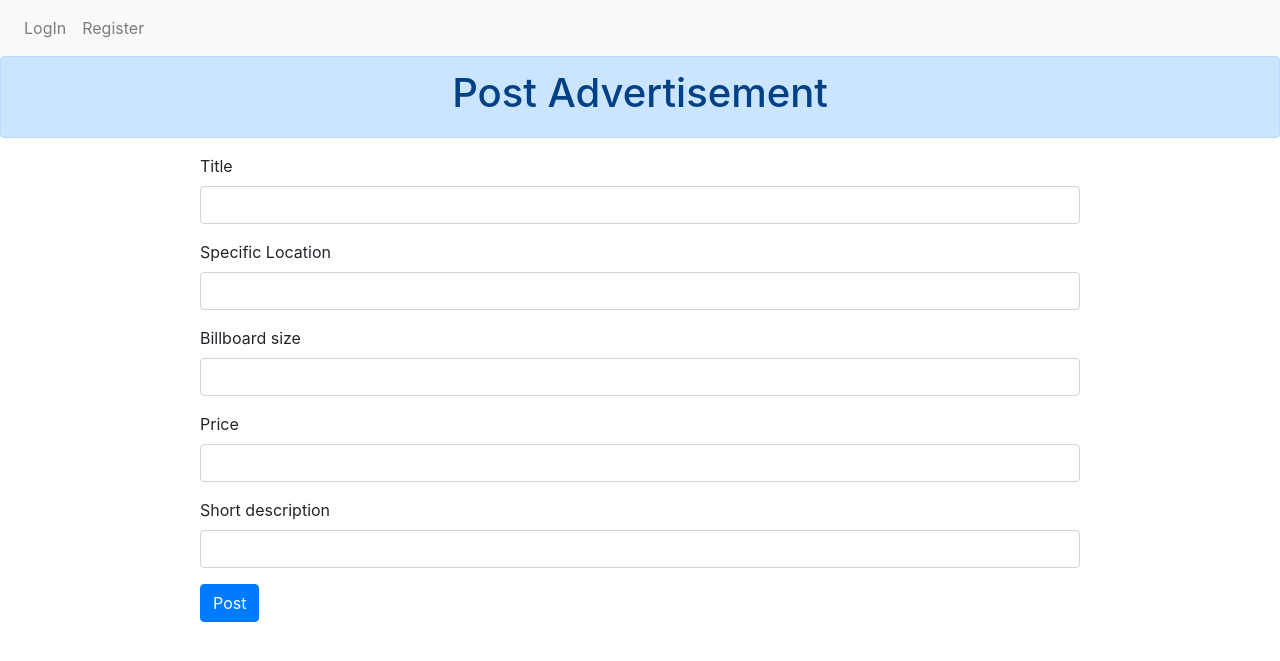
After one commit to Samir529/Billboard-Advertisement-System, a Django app: page /post_form/ in a window 1280 px wide. The commit adds this page. Shown: the top 661 px of the page. Run offline with Django 3.2, Linux system fonts and the light colour scheme; some libraries are stand-ins or nearby versions.

Commit message:
Created Post Form

```diff
--- a/Billboard-Advertisement-System/Billboard_Advertisement/Billboard_Advertisement/models.py
+++ b/Billboard-Advertisement-System/Billboard_Advertisement/Billboard_Advertisement/models.py
@@ -82,3 +82,7 @@ class CityCorporationProfileInfo(models.Model):
 
     def __str__(self):
         return str(self.user)
+
+
+class Post_Advertise(models.Model):
+    user = models.CharField(max_length = 100)
--- a/Billboard-Advertisement-System/Billboard_Advertisement/Billboard_Advertisement/templates/home.html
+++ b/Billboard-Advertisement-System/Billboard_Advertisement/Billboard_Advertisement/templates/home.html
@@ -23,6 +23,7 @@
                 <a href="sign_in_options/" class = "button" style="  display: block; margin: auto; width: 30%; color:black;"><span>Sign up</span></a>
                 <br>
                 <a href="admin_login/" class = "button" style="  display: block; margin: auto; width: 30%; color:black;"><span>Admin Panel</span></a>
+                <a href="post_form/" class = "button" style="  display: block; margin: auto; width: 30%; color:black;"><span>post</span></a>
                 {% endblock %}
             </div>
 </body>
--- /dev/null
+++ b/Billboard-Advertisement-System/Billboard_Advertisement/Billboard_Advertisement/templates/post_form.html
@@ -0,0 +1,61 @@
+
+  <!DOCTYPE html>
+  <html lang="en" xmlns:width="http://www.w3.org/1999/xhtml">
+<head>
+    <meta charset="UTF-8">
+    <meta name="viewport" content="width=device-width, initial-scale=1.0">
+    <link rel="stylesheet" href="https://stackpath.bootstrapcdn.com/bootstrap/4.4.1/css/bootstrap.min.css" integrity="sha384-Vkoo8x4CGsO3+Hhxv8T/Q5PaXtkKtu6ug5TOeNV6gBiFeWPGFN9MuhOf23Q9Ifjh" crossorigin="anonymous">
+    <title>POst Advertisement</title>
+    <style>
+    form{
+        margin-left: 200px;
+        margin-right: 200px;
+    }
+    </style>
+</head>
+<body>
+  <nav class="navbar navbar-expand-lg navbar-light bg-light">
+
+    <div class="collapse navbar-collapse" id="navbarNavAltMarkup">
+      <div class="navbar-nav">
+
+        <a class="nav-item nav-link" href="{% url 'user_login'%}">LogIn</a>
+        <a class="nav-item nav-link" href="{% url 'register_customer'%}">Register</a>
+
+      </div>
+    </div>
+  </nav>
+
+    <div class="alert alert-primary" role="alert">
+        <h1 style="text-align: center;">Post Advertisement   </h1>
+    </div>
+    <form action="register" method="POST">
+        {% csrf_token %}
+        <div class="form-group">
+            <label>Title</label>
+            <input type="text" class="form-control" name="title" >
+        </div>
+        <div class="form-group">
+            <label>Specific Location</label>
+            <input type="text" class="form-control"  name="location" >
+        </div>
+        <div class="form-group">
+            <label>Billboard size</label>
+            <input type="float" class="form-control"  name="bill_size" >
+        </div>
+       <div class="form-group">
+            <label>Price</label>
+            <input type="float" class="form-control"  name="price" >
+        </div>
+        <div class="form-group">
+            <label>Short description</label>
+            <input type="text" class="form-control"  name="desc" >
+        </div>
+        <button type="post" class="btn btn-primary">Post</button>
+      </form>
+      {% for message in messages %}
+         <h2>{{ message}}</h2>
+      {%endfor%}
+      <!-- {{form}} -->
+</body>
+</html>
--- a/Billboard-Advertisement-System/Billboard_Advertisement/Billboard_Advertisement/urls.py
+++ b/Billboard-Advertisement-System/Billboard_Advertisement/Billboard_Advertisement/urls.py
@@ -33,4 +33,5 @@ urlpatterns = [
     path('Customer_profile_pic/',views.Customer_profile_pic, name='Customer_profile_pic'),
     path('Advertiser_profile_pic/',views.Advertiser_profile_pic, name='Advertiser_profile_pic'),
     path('cityCor_profile_pic/',views.cityCor_profile_pic, name='cityCor_profile_pic'),
+    path('post_form/',views.post_form, name='post_form'),
 ]
--- a/Billboard-Advertisement-System/Billboard_Advertisement/Billboard_Advertisement/views.py
+++ b/Billboard-Advertisement-System/Billboard_Advertisement/Billboard_Advertisement/views.py
@@ -209,3 +209,7 @@ def cityCor_profile_pic(request):
     else:
         form = cityCorporationProfilePicForm()
     return render(request, 'profile_pic.html', {'form': form})
+
+
+def post_form(request):
+    return render(request, 'post_form.html')
```
Also changed, not shown: test.txt (+9 -0 lines), Billboard-Advertisement-System/Billboard_Advertisement/db.sqlite3.
